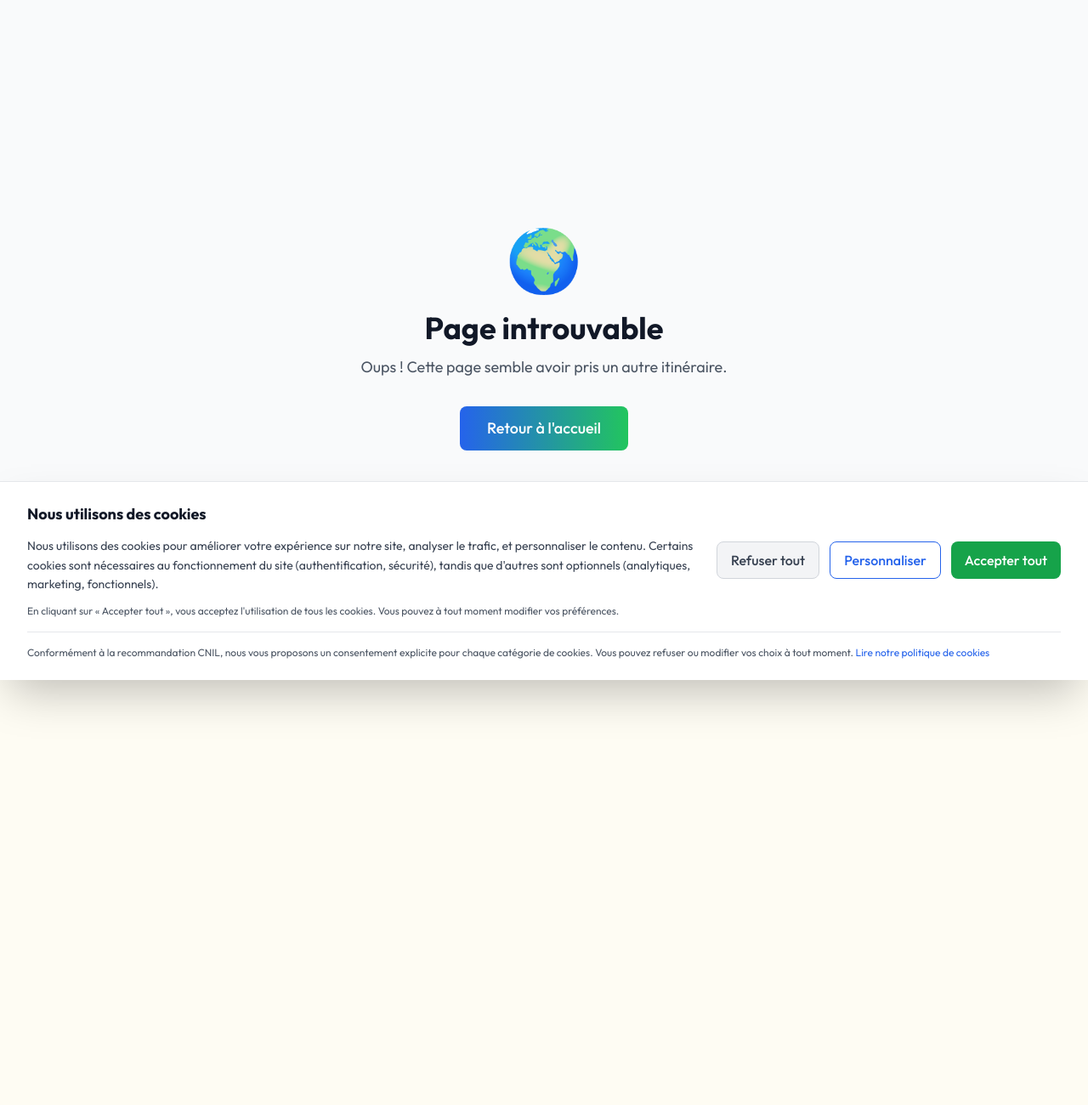
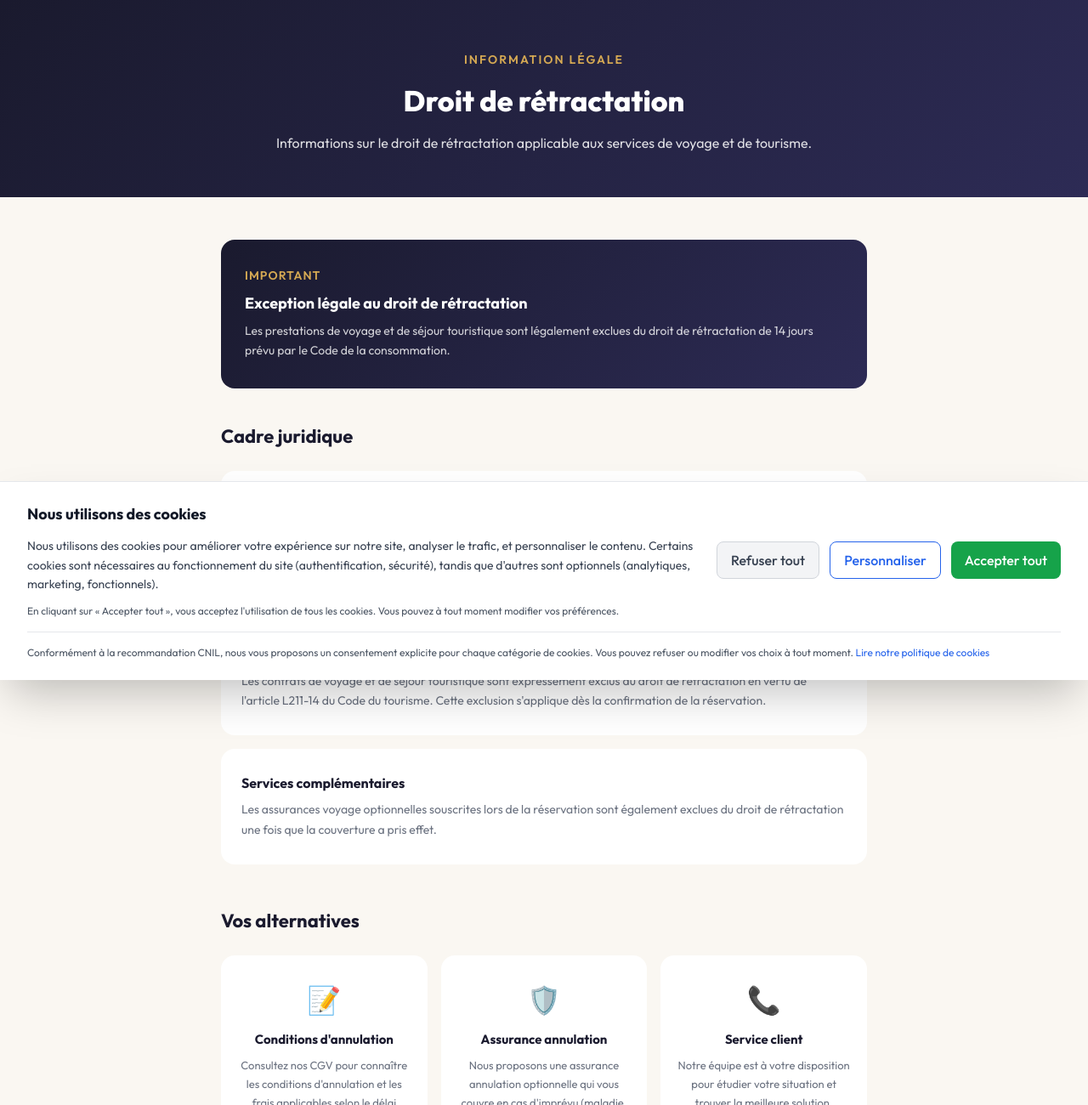
Before and after one commit to eventylife-hub/Eventylife, a Next.js app: page /droit-retractation in a window 1280 px wide. Before the commit this address had no page. Shown: the top 1300 px of the page at 85% size. Before the commit the page ends 800 px from the top, so only its background shows below. Built offline with nearby package versions, Linux system fonts and the light colour scheme.

Commit message:
feat: add droit-retractation page

```diff
--- /dev/null
+++ b/app/(public)/droit-retractation/page.tsx
@@ -0,0 +1,94 @@
+'use client';
+
+const sections = [
+  { titre: "Principe général", desc: "Conformément à l'article L221-28 du Code de la consommation, le droit de rétractation ne s'applique pas aux prestations de services d'hébergement, de transport, de restauration et de loisirs devant être fournis à une date ou selon une périodicité déterminée." },
+  { titre: "Voyages et séjours", desc: "Les contrats de voyage et de séjour touristique sont expressément exclus du droit de rétractation en vertu de l'article L211-14 du Code du tourisme. Cette exclusion s'applique dès la confirmation de la réservation." },
+  { titre: "Services complémentaires", desc: "Les assurances voyage optionnelles souscrites lors de la réservation sont également exclues du droit de rétractation une fois que la couverture a pris effet." },
+];
+
+const alternatives = [
+  { icone: "\u{1F4DD}", titre: "Conditions d'annulation", desc: "Consultez nos CGV pour connaître les conditions d'annulation et les frais applicables selon le délai avant le départ." },
+  { icone: "\u{1F6E1}\uFE0F", titre: "Assurance annulation", desc: "Nous proposons une assurance annulation optionnelle qui vous couvre en cas d'imprévu (maladie, accident, etc.)." },
+  { icone: "\u{1F4DE}", titre: "Service client", desc: "Notre équipe est à votre disposition pour étudier votre situation et trouver la meilleure solution." },
+  { icone: "\u2696\uFE0F", titre: "Médiation", desc: "En cas de litige, vous pouvez recourir gratuitement au Médiateur du Tourisme et du Voyage (MTV)." },
+];
+
+const etapes = [
+  { num: "1", titre: "Contactez-nous", desc: "Envoyez votre demande d'annulation par email ou via votre espace client dans les meilleurs délais." },
+  { num: "2", titre: "Étude du dossier", desc: "Nous examinons votre demande et calculons les frais d'annulation selon nos CGV et le délai avant départ." },
+  { num: "3", titre: "Remboursement", desc: "Le remboursement, déduction faite des frais d'annulation, est effectué sous 14 jours sur votre moyen de paiement." },
+];
+
+export default function DroitRetractationPage() {
+  return (
+    <div style={{ minHeight: '100vh', background: '#FAF7F2' }}>
+      <div style={{ background: 'linear-gradient(135deg, #1A1A2E 0%, #2D2B55 100%)', padding: '60px 20px 50px', textAlign: 'center' }}>
+        <div style={{ maxWidth: 700, margin: '0 auto' }}>
+          <div style={{ color: '#D4A853', fontSize: 14, fontWeight: 600, letterSpacing: 2, textTransform: 'uppercase', marginBottom: 12 }}>{"Information légale"}</div>
+          <h1 style={{ color: '#FFFFFF', fontSize: 34, fontWeight: 800, marginTop: 0, marginBottom: 12 }}>
+            {"Droit de rétractation"}
+          </h1>
+          <p style={{ color: 'rgba(255,255,255,0.85)', fontSize: 16, lineHeight: 1.6 }}>
+            {"Informations sur le droit de rétractation applicable aux services de voyage et de tourisme."}
+          </p>
+        </div>
+      </div>
+
+      <div style={{ maxWidth: 800, margin: '0 auto', padding: '50px 20px 60px' }}>
+        <div style={{ background: 'linear-gradient(135deg, #1A1A2E, #2D2B55)', borderRadius: 16, padding: '32px 28px', marginBottom: 40 }}>
+          <div style={{ color: '#D4A853', fontSize: 14, fontWeight: 600, letterSpacing: 1, textTransform: 'uppercase', marginBottom: 8 }}>{"Important"}</div>
+          <div style={{ color: '#FFFFFF', fontSize: 18, fontWeight: 700, marginBottom: 8 }}>{"Exception légale au droit de rétractation"}</div>
+          <p style={{ color: 'rgba(255,255,255,0.8)', fontSize: 14, lineHeight: 1.7, margin: 0 }}>
+            {"Les prestations de voyage et de séjour touristique sont légalement exclues du droit de rétractation de 14 jours prévu par le Code de la consommation."}
+          </p>
+        </div>
+
+        <h2 style={{ color: '#1A1A2E', fontSize: 22, fontWeight: 700, marginBottom: 24 }}>{"Cadre juridique"}</h2>
+        <div style={{ display: 'flex', flexDirection: 'column', gap: 16, marginBottom: 50 }}>
+          {sections.map(s => (
+            <div key={s.titre} style={{ background: '#FFFFFF', borderRadius: 16, padding: '28px 24px' }}>
+              <div style={{ color: '#1A1A2E', fontSize: 16, fontWeight: 700, marginBottom: 8 }}>{s.titre}</div>
+              <p style={{ color: '#6B7280', fontSize: 14, lineHeight: 1.7, margin: 0 }}>{s.desc}</p>
+            </div>
+          ))}
+        </div>
+
+        <h2 style={{ color: '#1A1A2E', fontSize: 22, fontWeight: 700, marginBottom: 24 }}>{"Vos alternatives"}</h2>
+        <div style={{ display: 'grid', gridTemplateColumns: 'repeat(auto-fit, minmax(200px, 1fr))', gap: 16, marginBottom: 50 }}>
+          {alternatives.map(a => (
+            <div key={a.titre} style={{ background: '#FFFFFF', borderRadius: 16, padding: '28px 20px', textAlign: 'center' }}>
+              <div style={{ fontSize: 32, marginBottom: 12 }}>{a.icone}</div>
+              <div style={{ color: '#1A1A2E', fontSize: 15, fontWeight: 700, marginBottom: 8 }}>{a.titre}</div>
+              <p style={{ color: '#6B7280', fontSize: 13, lineHeight: 1.7, margin: 0 }}>{a.desc}</p>
+            </div>
+          ))}
+        </div>
+
+        <h2 style={{ color: '#1A1A2E', fontSize: 22, fontWeight: 700, textAlign: 'center', marginBottom: 8 }}>{"Procédure d'annulation"}</h2>
+        <p style={{ color: '#6B7280', fontSize: 15, textAlign: 'center', marginBottom: 32 }}>{"Si vous souhaitez annuler votre voyage"}</p>
+        <div style={{ display: 'flex', flexDirection: 'column', gap: 16, marginBottom: 50 }}>
+          {etapes.map(e => (
+            <div key={e.num} style={{ display: 'flex', gap: 20, alignItems: 'center', background: '#FFFFFF', borderRadius: 16, padding: '24px 28px' }}>
+              <div style={{ width: 48, height: 48, borderRadius: '50%', background: 'linear-gradient(135deg, #1A1A2E, #2D2B55)', color: '#D4A853', display: 'flex', alignItems: 'center', justifyContent: 'center', fontSize: 20, fontWeight: 800, flexShrink: 0 }}>{e.num}</div>
+              <div>
+                <div style={{ color: '#1A1A2E', fontSize: 16, fontWeight: 700, marginBottom: 4 }}>{e.titre}</div>
+                <p style={{ color: '#6B7280', fontSize: 14, lineHeight: 1.6, margin: 0 }}>{e.desc}</p>
+              </div>
+            </div>
+          ))}
+        </div>
+
+        <div style={{ background: '#FFFFFF', borderRadius: 16, padding: '28px 24px', marginBottom: 24 }}>
+          <h3 style={{ color: '#1A1A2E', fontSize: 16, fontWeight: 700, marginTop: 0, marginBottom: 12 }}>{"Références légales"}</h3>
+          <p style={{ color: '#6B7280', fontSize: 13, lineHeight: 1.8, margin: 0 }}>
+            {"Article L221-28 du Code de la consommation — Exception au droit de rétractation pour les contrats de fourniture de services d'hébergement, de transport de biens, de location de voitures, de restauration ou d'activités de loisirs. Article L211-14 du Code du tourisme — Conditions d'annulation des contrats de voyage."}
+          </p>
+        </div>
+
+        <p style={{ color: '#9CA3AF', fontSize: 12, textAlign: 'center' }}>
+          {"Dernière mise à jour : 1er mars 2026 — Version 1.0"}
+        </p>
+      </div>
+    </div>
+  );
+}
```
